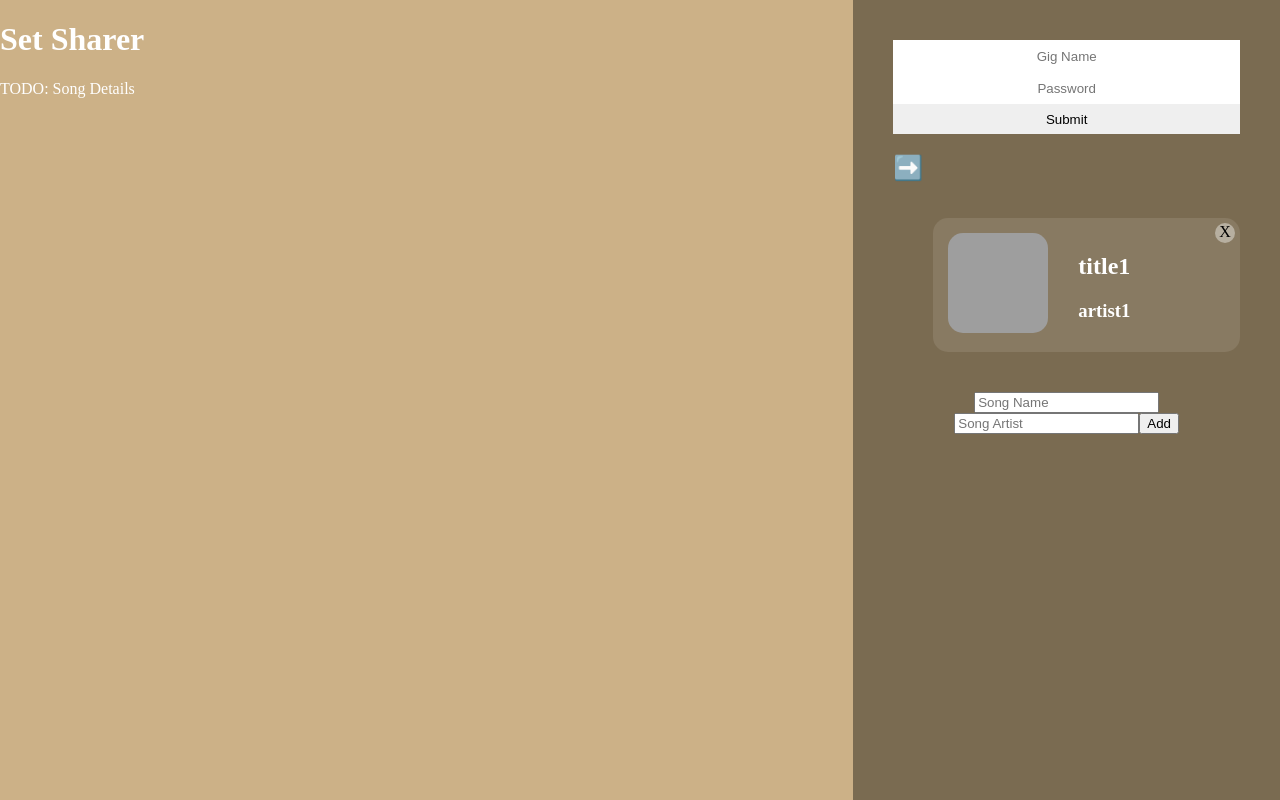
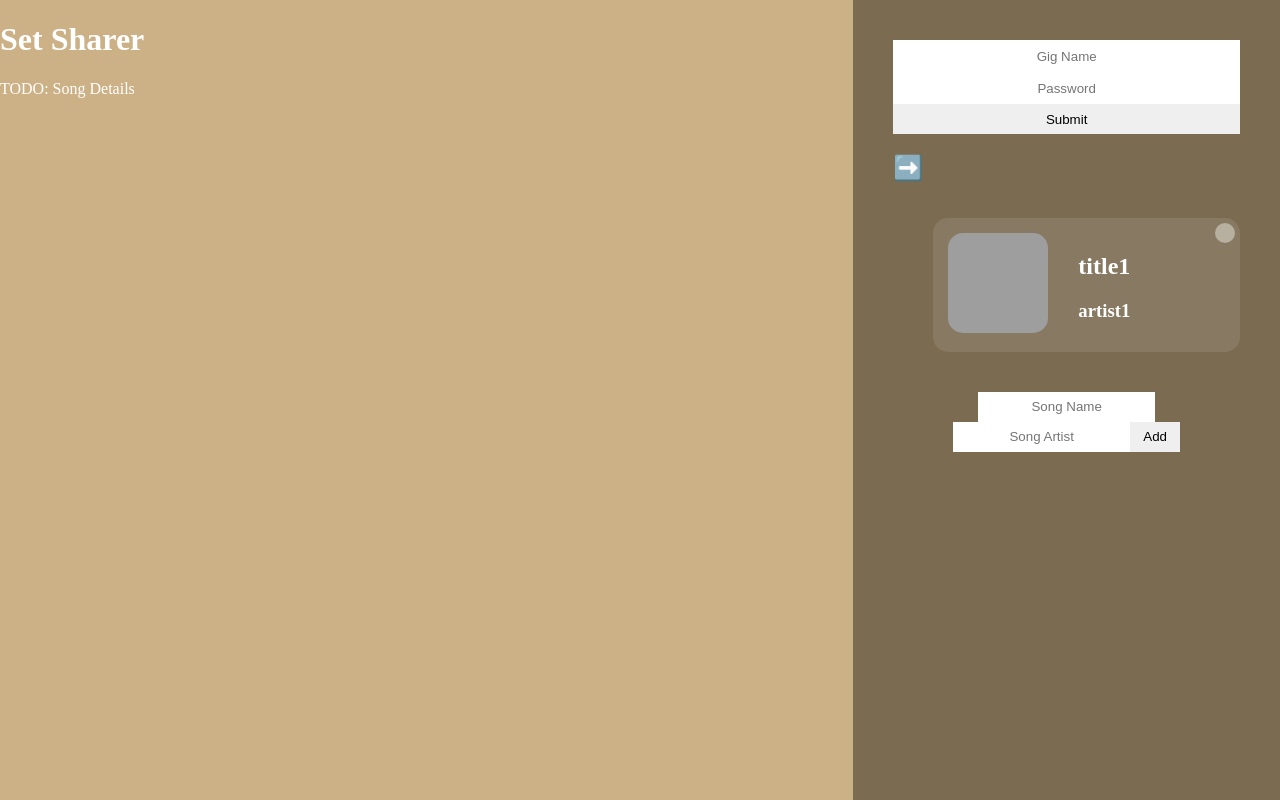
Before and after one commit to ehymowitz/set-sharer, a Next.js app: page / in a window 1280 px wide. Built offline with nearby package versions, Linux system fonts and the light colour scheme; grey boxes are pictures that could not be loaded.

Commit message:
css shift

```diff
--- a/components/createSongForm.tsx
+++ b/components/createSongForm.tsx
@@ -7,7 +7,7 @@ const CreateSongForm = () => {
       <form>
         <input placeholder = "Song Name"/>
         <input placeholder = "Song Artist"/>
-        <input type="submit" value="Add"/>
+        <input className="submit" type="submit" value="Add"/>
       </form>
     </div>
   )
--- a/components/deleteSongButton.tsx
+++ b/components/deleteSongButton.tsx
@@ -2,9 +2,7 @@ import React from 'react'
 
 const DeleteSongButton = () => {
   return (
-    <div className = "delete-song-button" >
-      X
-    </div>
+    <div className = "delete-song-button" />
   )
 }
 
--- a/styles/_createSongForm.scss
+++ b/styles/_createSongForm.scss
@@ -1,17 +1,12 @@
 .song-form {
   text-align: center;
-  .inputs {
-    input {
-      text-align: center;
-      height: 30px;
-      border: none;
-    }
+  input {
+    text-align: center;
+    height: 30px;
+    border: none;
+    padding: 0px;
   }
   .submit {
-    width: 30%;
-  }
-  a {
-    cursor: pointer;
-    font-size: 12px;
+    width: 50px;
   }
 }
--- a/styles/_gig.scss
+++ b/styles/_gig.scss
@@ -1,14 +1,4 @@
 .gig {
-  .gig-show {
-    display: flex;
-    justify-content: center;
-
-    .log-button {
-      margin-left: 10px;
-      cursor: pointer;
-    }
-  }
-
   .gig-form {
     text-align: right;
     .inputs {
@@ -19,9 +9,5 @@
         border: none;
       }
     }
-    a {
-      cursor: pointer;
-      font-size: 12px;
-    }
   }
 }
```
Also changed, not shown: package.json (+1 -12 lines), 1 other file (tests, documents, lock files or other folders).
